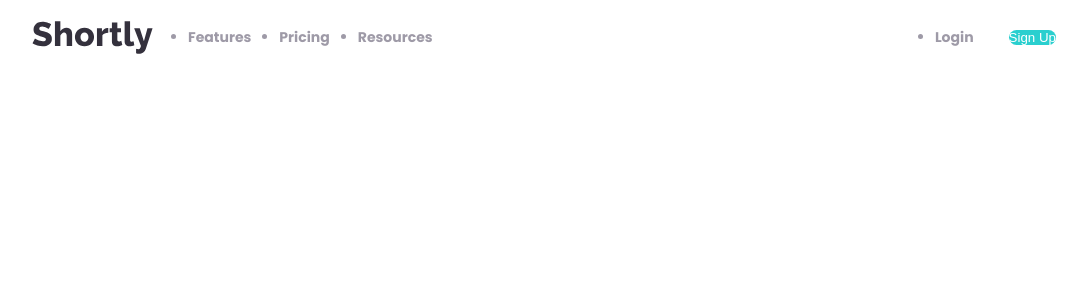
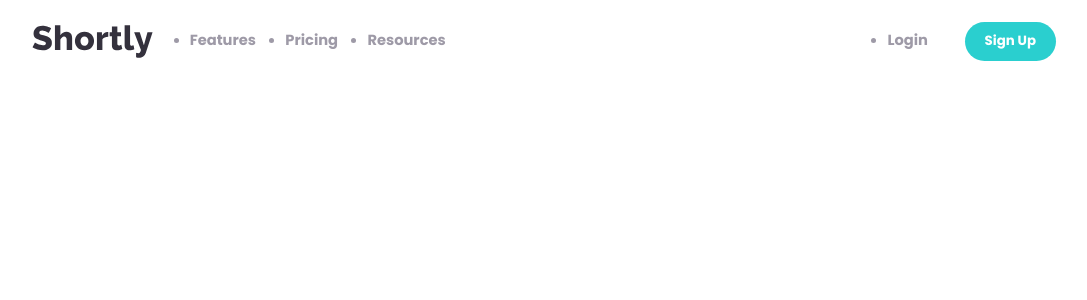
Before and after one commit to mubarakshow/shortly, a Next.js app: page / in a window 1280 px wide. Shown: the top 300 px of the page, without its empty margins (96-1183 px from the left). Built offline with nearby package versions, Linux system fonts and the light colour scheme.

Commit message:
minor global styles update

```diff
--- a/styles/global.scss
+++ b/styles/global.scss
@@ -1,20 +1,22 @@
-@import './partials/devices';
-@import './partials/variables';
+@import "./partials/devices";
+@import "./partials/variables";
 
 body {
-  font-family: 'Poppins', sans-serif;
-  font-size: 14px;
+  font-family: "Poppins", sans-serif;
+  font-size: 11pt;
   margin: 0;
   padding: 0;
   text-rendering: geometricPrecision;
   -webkit-font-somoothing: antialiased;
   overflow-y: hidden;
+  overflow-x: hidden;
   min-height: 100vh;
-  background-color: var(--app-color-neutral-lightest);
+  background-color: var(--app-color-neutral-white);
 }
 
 html {
   overflow-y: hidden;
+  overflow-x: hidden;
 }
 
 * {
@@ -36,6 +38,11 @@ button {
   border: 0 none;
   padding: 0;
   margin: 0;
+  background-color: antiquewhite;
+  padding: 0.7em 1.5em;
+  font-family: "Poppins", sans-serif;
+  font-weight: 500;
+  cursor: pointer;
 }
 
 h1,
@@ -44,7 +51,7 @@ h3,
 h4,
 h5,
 p {
- line-height: 1em;
- padding: 0;
- margin: 0;
+  line-height: 1em;
+  padding: 0;
+  margin: 0;
 }
```
